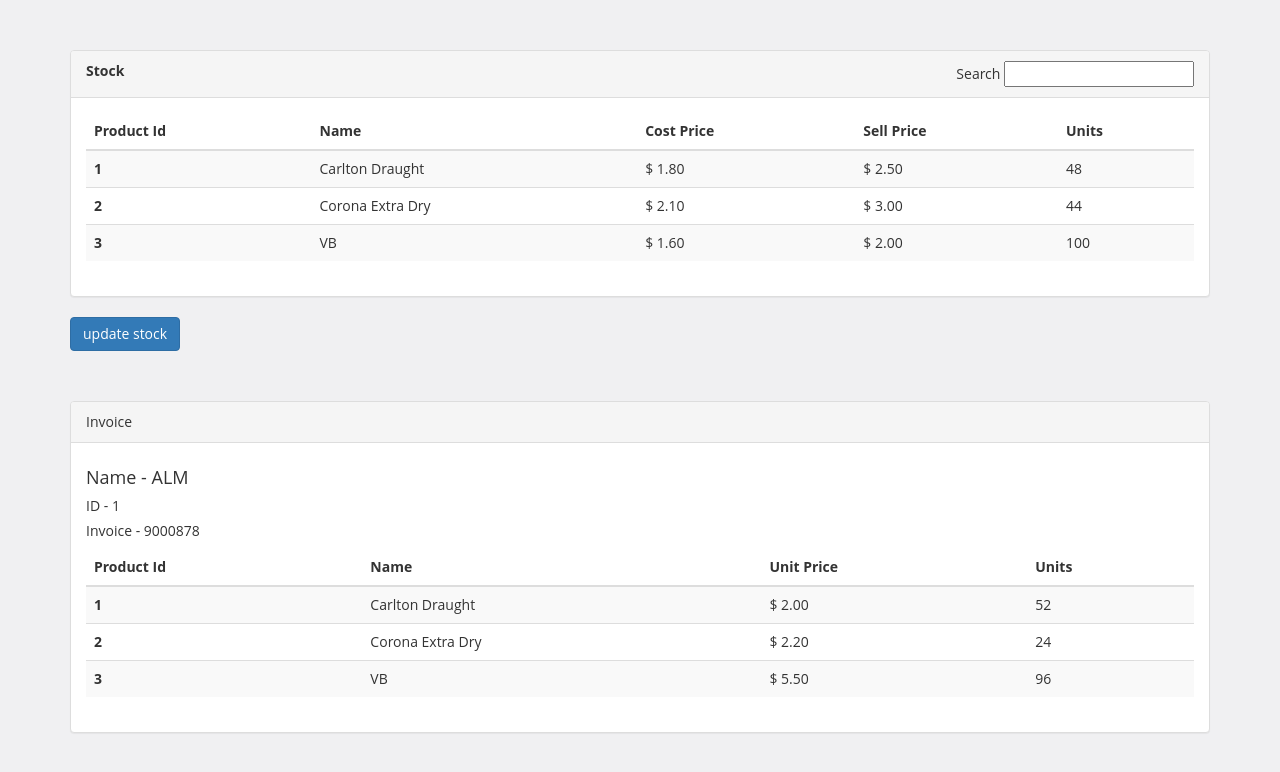
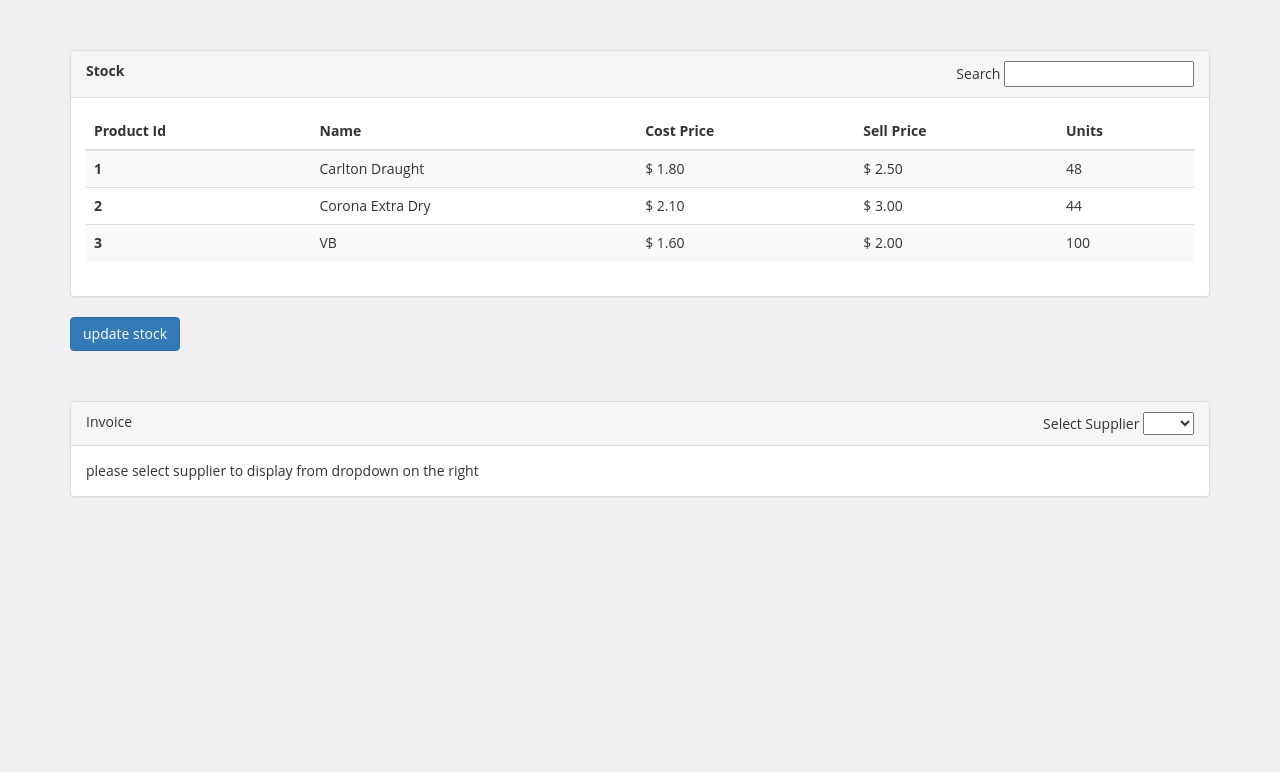
Before and after one commit to deepak6sp/code-challenge-tipple, a website: page app/index.html in a window 1280 px wide. Drawn offline with nearby package versions, Linux system fonts and the light colour scheme.

Commit message:
fix_select completed

```diff
--- a/app/app.js
+++ b/app/app.js
@@ -50,6 +50,7 @@
           }
         });
       });
+
       var update_text = document.getElementsByClassName("updated_invoice_number");
       update_text[0].innerHTML = " Invoice "+invoice[0].invoice_number+" successfully added to stock";
       track_invoice.push(invoice[0].invoice_number);
--- a/app/partials/invoice.html
+++ b/app/partials/invoice.html
@@ -1,10 +1,19 @@
 <div class="container">
     <div class="panel panel-default">
-        <div class="panel-heading">Invoice</div>
-        <div class="panel-body" ng-repeat="invoice in invoiceList">
-            <h4> Name - {{invoice.supplier_name}}</h4>
-            <h5> ID - {{invoice.supplier_id}}</h5>
-            <h5> Invoice - {{invoice.invoice_number}} </h5>
+        <div class="panel-heading clearfix">
+            <div class='pull-left'>Invoice</div>
+            <div class='pull-right'>
+                Select Supplier <select ng-model="selectedInvoice" ng-options="invoice.supplier_name for invoice in invoiceList">
+                </select>
+            </div>
+        </div>
+        <div class="panel-body" ng-if="!selectedInvoice">
+            please select supplier to display from dropdown on the right
+        </div>
+        <div class="panel-body" ng-if="selectedInvoice">
+            <h4> Name - {{selectedInvoice.supplier_name}}</h4>
+            <h5> ID - {{selectedInvoice.supplier_id}}</h5>
+            <h5> Invoice - {{selectedInvoice.invoice_number}} </h5>
             <table class="table table-striped">
                 <thead>
                     <tr>
@@ -15,7 +24,7 @@
                     </tr>
                 </thead>
                 <tbody>
-                    <tr ng-repeat = "product in invoice.products">
+                    <tr ng-repeat = "product in selectedInvoice.products">
                         <th scope="row">{{product.product_id}}</th>
                         <td>{{product.product_name}}</td>
                         <td>{{product.unit_price | currency:"$ "}}</td>
```
